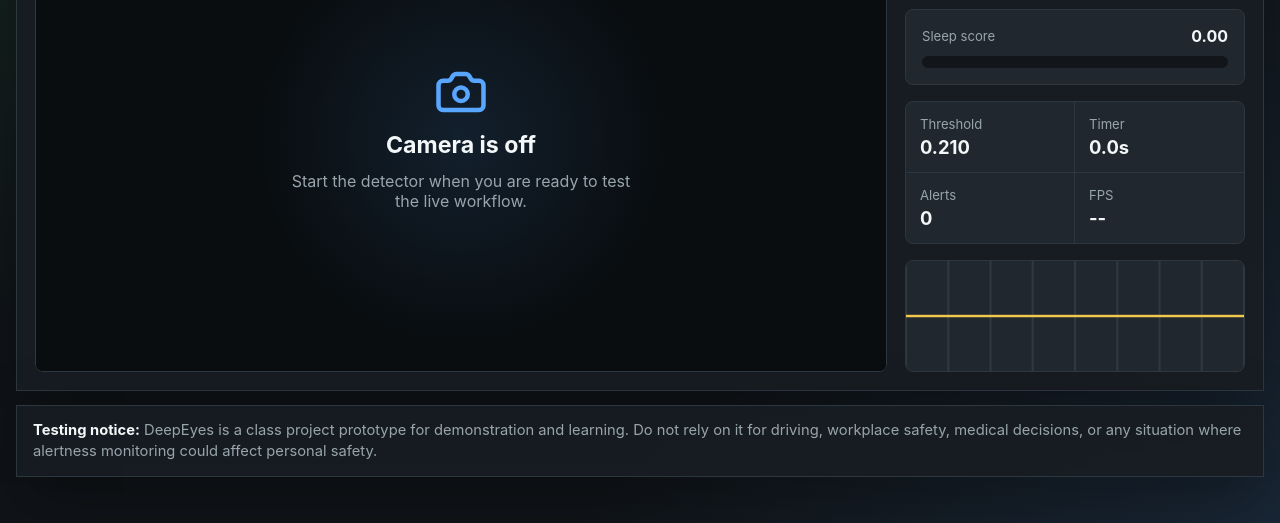
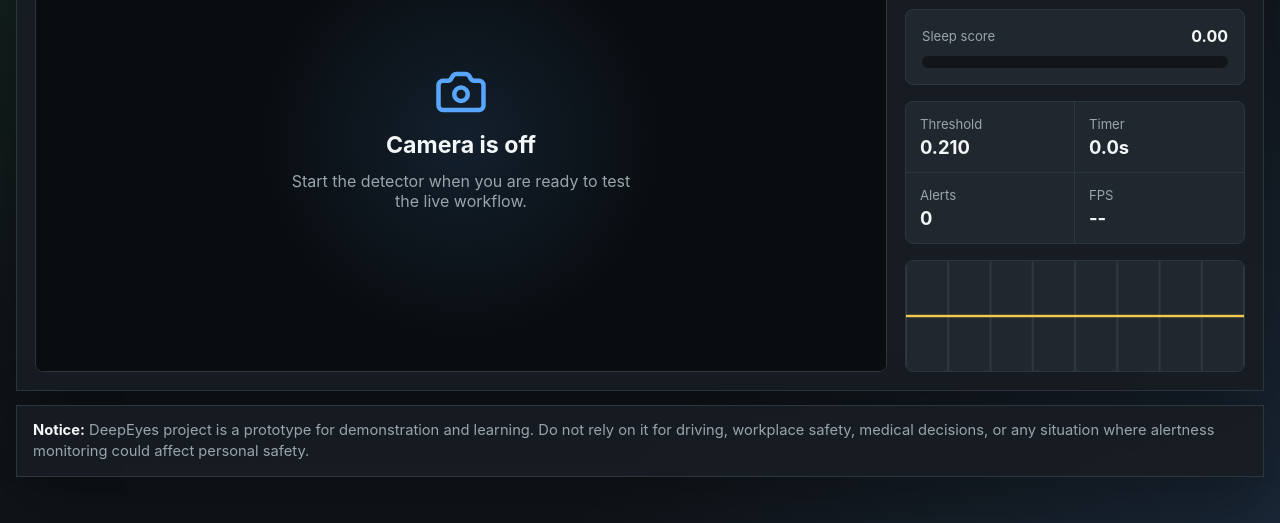
Before and after one commit to samimshs/ML2-Final-Project, a website: page index.html in a window 1280 px wide. Shown: the part 293-816 px from the top of the page. Drawn offline with nearby package versions, Linux system fonts and the light colour scheme.

Commit message:
Update safety notice wording

```diff
--- a/index.html
+++ b/index.html
@@ -106,8 +106,8 @@
         </section>
       </section>
       <footer class="site-notice">
-        <strong>Testing notice:</strong>
-        DeepEyes is a class project prototype for demonstration and learning. Do not rely on it for driving, workplace safety, medical decisions, or any situation where alertness monitoring could affect personal safety.
+        <strong>Notice:</strong>
+        DeepEyes project is a prototype for demonstration and learning. Do not rely on it for driving, workplace safety, medical decisions, or any situation where alertness monitoring could affect personal safety.
       </footer>
     </main>
   </body>
```
